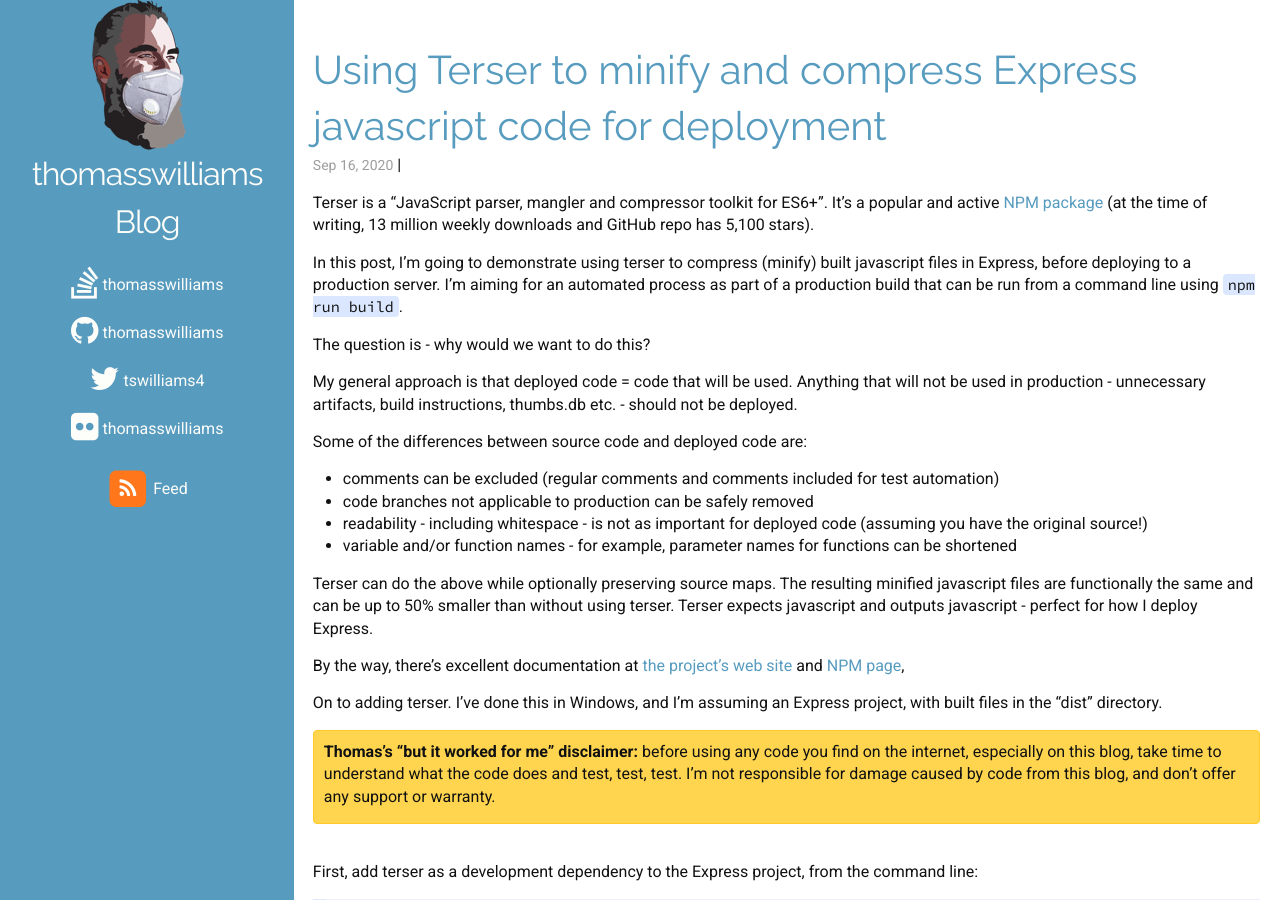
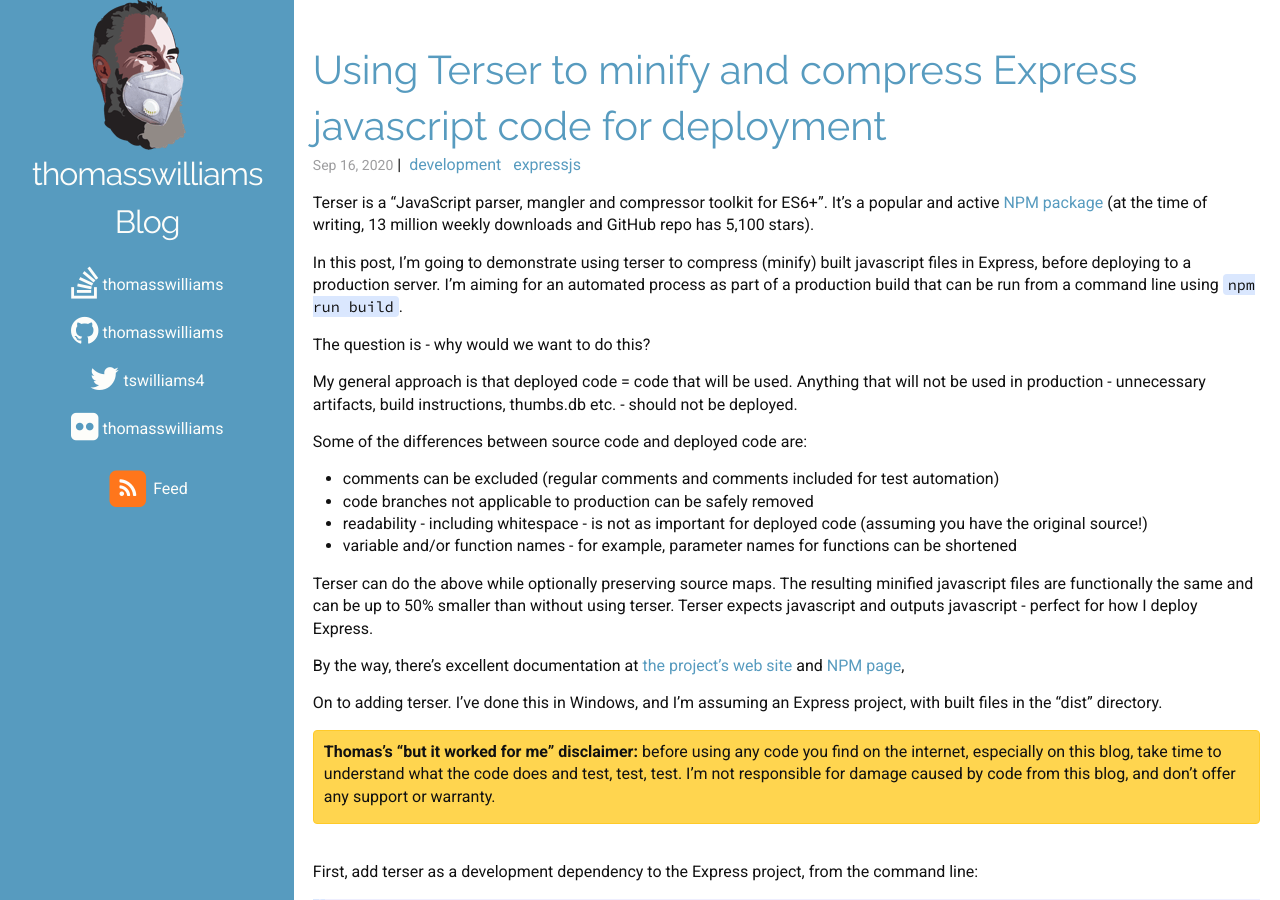
Before and after one commit to thomasswilliams/thomasswilliams.github.io, a Jekyll site: the page built from _posts/2020-09-16-terser-for-production.markdown, in a window 1280 px wide and 900 px high. Built offline with Jekyll 4.4.1, drawn with Linux system fonts in a browser that asks for light colours; nearby versions of some CDN libraries.

Commit message:
Second try at categories
Adapted from https://webniyom.com/jekyll-categories/

```diff
--- a/_layouts/post.html
+++ b/_layouts/post.html
@@ -7,8 +7,13 @@ layout: default
     <p>
       <time datetime="{{ page.date | date_to_xmlschema }}" itemprop="datePublished">{{ page.date | date: "%b %-d, %Y" }}</time>&nbsp;|&nbsp;
       <span class="categories">
-        {% for category in post.categories %}
-        <a href="{{site.baseurl}}/categories/#{{category|slugize}}">{{category}}</a>
+        {% if post %}
+          {% assign categories = post.categories %}
+        {% else %}
+          {% assign categories = page.categories %}
+        {% endif %}
+        {% for category in categories %}
+        <a href="{{site.baseurl}}/categories/#{{category|slugize}}" rel="category">{{category}}</a>
         {% unless forloop.last %}&nbsp;{% endunless %}
         {% endfor %}
       </span>
```
